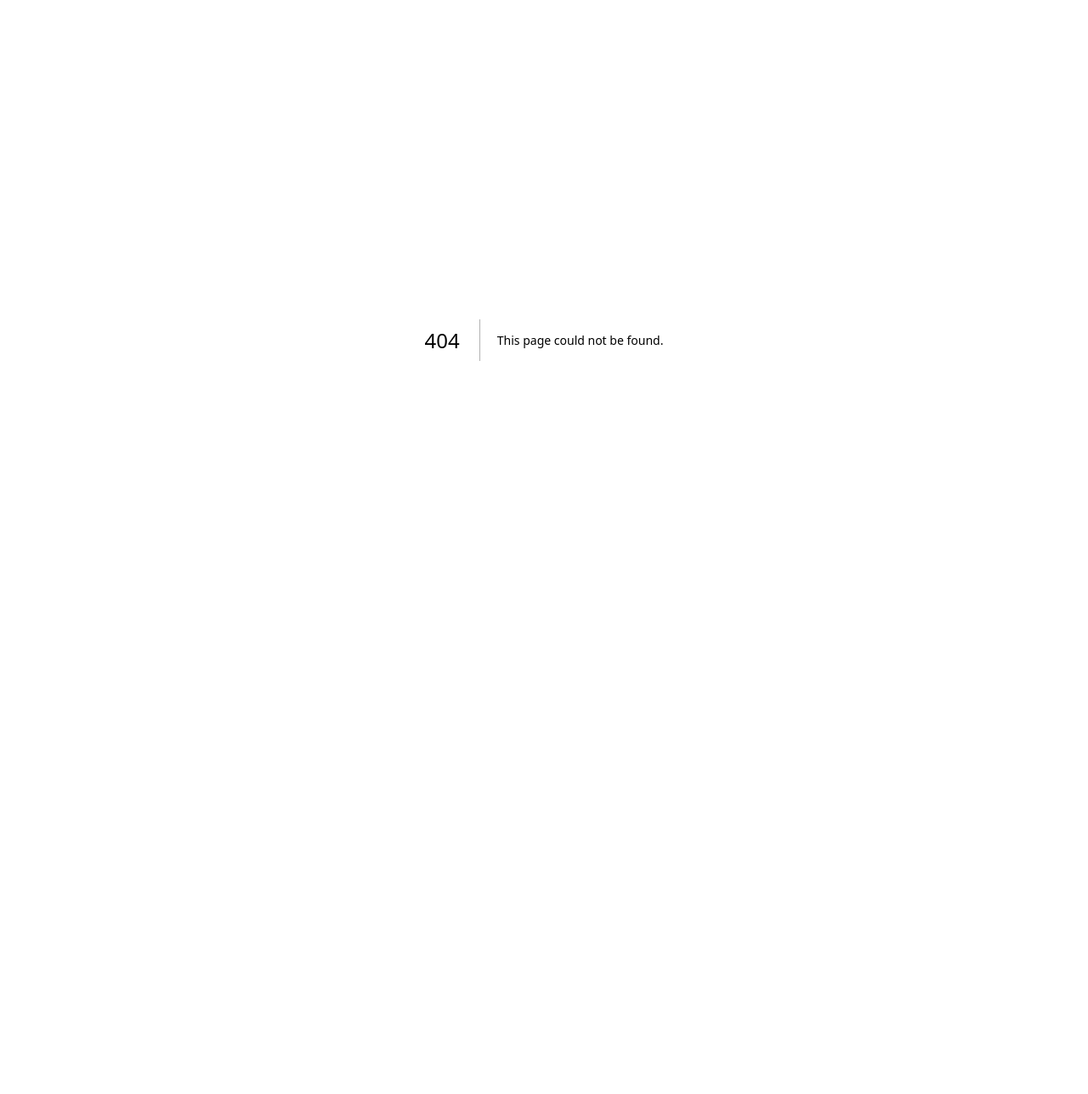
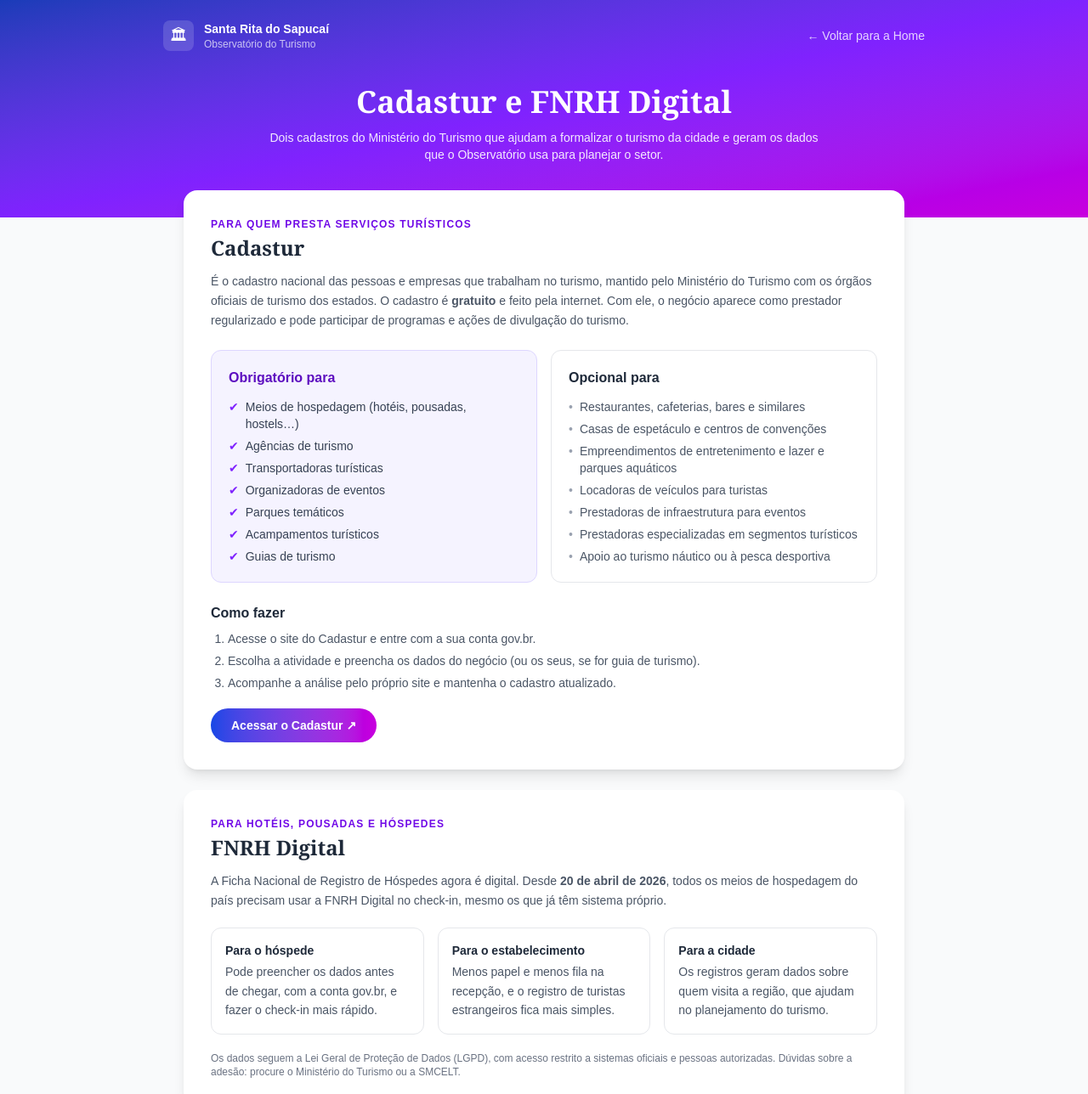
Before and after one commit to Gpatinho/C317, a Next.js app in the folder front/: page /cadastur in a window 1280 px wide. Before the commit this address had no page. Shown: the top 1288 px of the page at 85% size. Before the commit the page ends 800 px from the top, so only its background shows below. Built offline with nearby package versions, Linux system fonts and the light colour scheme.

Commit message:
feat(front): página do Cadastur e FNRH Digital com link na Home

```diff
--- /dev/null
+++ b/front/app/cadastur/page.tsx
@@ -0,0 +1,157 @@
+import type { Metadata } from "next";
+import Link from "next/link";
+
+// Página informativa (sem API) sobre os cadastros federais do turismo que os
+// prestadores de Santa Rita do Sapucaí precisam conhecer.
+// Fontes: Ministério do Turismo (Cadastur) e notícias da obrigatoriedade da FNRH Digital (abril/2026).
+
+export const metadata: Metadata = {
+  title: "Cadastur e FNRH Digital | Observatório do Turismo de Santa Rita do Sapucaí",
+  description: "O que são o Cadastur e a FNRH Digital, quem precisa se cadastrar e onde fazer.",
+};
+
+const OBRIGATORIOS = [
+  "Meios de hospedagem (hotéis, pousadas, hostels…)",
+  "Agências de turismo",
+  "Transportadoras turísticas",
+  "Organizadoras de eventos",
+  "Parques temáticos",
+  "Acampamentos turísticos",
+  "Guias de turismo",
+];
+
+const OPCIONAIS = [
+  "Restaurantes, cafeterias, bares e similares",
+  "Casas de espetáculo e centros de convenções",
+  "Empreendimentos de entretenimento e lazer e parques aquáticos",
+  "Locadoras de veículos para turistas",
+  "Prestadoras de infraestrutura para eventos",
+  "Prestadoras especializadas em segmentos turísticos",
+  "Apoio ao turismo náutico ou à pesca desportiva",
+];
+
+export default function CadasturPage() {
+  return (
+    <main className="min-h-screen bg-gray-50">
+      <header className="bg-gradient-to-br from-blue-800 via-violet-600 to-fuchsia-600 text-white px-6 pt-6 pb-16">
+        <div className="max-w-4xl mx-auto flex items-center justify-between mb-10">
+          <Link href="/" className="flex items-center gap-3">
+            <div className="w-9 h-9 rounded-lg bg-white/15 flex items-center justify-center text-lg">🏛</div>
+            <div className="leading-tight">
+              <p className="text-sm font-semibold">Santa Rita do Sapucaí</p>
+              <p className="text-xs text-white/70">Observatório do Turismo</p>
+            </div>
+          </Link>
+          <Link href="/" className="text-sm text-white/80 hover:text-white">
+            ← Voltar para a Home
+          </Link>
+        </div>
+        <div className="max-w-4xl mx-auto text-center">
+          <h1 className="font-serif text-3xl md:text-4xl font-bold mb-3">Cadastur e FNRH Digital</h1>
+          <p className="text-white/90 text-sm max-w-2xl mx-auto">
+            Dois cadastros do Ministério do Turismo que ajudam a formalizar o turismo da cidade e geram os dados que o
+            Observatório usa para planejar o setor.
+          </p>
+        </div>
+      </header>
+
+      <div className="max-w-4xl mx-auto px-6 -mt-8 pb-12 space-y-6">
+        {/* Cadastur */}
+        <section className="bg-white rounded-2xl shadow-lg p-6 sm:p-8">
+          <p className="text-xs font-semibold tracking-widest text-violet-700">PARA QUEM PRESTA SERVIÇOS TURÍSTICOS</p>
+          <h2 className="mt-1 font-serif text-2xl font-bold text-gray-800">Cadastur</h2>
+          <p className="mt-3 text-sm text-gray-600 leading-relaxed">
+            É o cadastro nacional das pessoas e empresas que trabalham no turismo, mantido pelo Ministério do Turismo com
+            os órgãos oficiais de turismo dos estados. O cadastro é <strong>gratuito</strong> e feito pela internet. Com
+            ele, o negócio aparece como prestador regularizado e pode participar de programas e ações de divulgação do
+            turismo.
+          </p>
+
+          <div className="mt-6 grid md:grid-cols-2 gap-4">
+            <div className="rounded-xl border border-violet-200 bg-violet-50 p-5">
+              <h3 className="font-semibold text-violet-800">Obrigatório para</h3>
+              <ul className="mt-3 space-y-1.5 text-sm text-gray-700">
+                {OBRIGATORIOS.map((o) => (
+                  <li key={o} className="flex gap-2">
+                    <span aria-hidden className="text-violet-600">✔</span> {o}
+                  </li>
+                ))}
+              </ul>
+            </div>
+            <div className="rounded-xl border border-gray-200 p-5">
+              <h3 className="font-semibold text-gray-800">Opcional para</h3>
+              <ul className="mt-3 space-y-1.5 text-sm text-gray-600">
+                {OPCIONAIS.map((o) => (
+                  <li key={o} className="flex gap-2">
+                    <span aria-hidden className="text-gray-400">•</span> {o}
+                  </li>
+                ))}
+              </ul>
+            </div>
+          </div>
+
+          <h3 className="mt-6 font-semibold text-gray-800">Como fazer</h3>
+          <ol className="mt-2 space-y-1.5 text-sm text-gray-600 list-decimal pl-5">
+            <li>Acesse o site do Cadastur e entre com a sua conta gov.br.</li>
+            <li>Escolha a atividade e preencha os dados do negócio (ou os seus, se for guia de turismo).</li>
+            <li>Acompanhe a análise pelo próprio site e mantenha o cadastro atualizado.</li>
+          </ol>
+          <a
+            href="https://cadastur.turismo.gov.br/"
+            target="_blank"
+            rel="noopener noreferrer"
+            className="mt-5 inline-block bg-gradient-to-r from-blue-700 to-fuchsia-600 hover:opacity-90 text-white text-sm font-semibold rounded-full px-6 py-2.5"
+          >
+            Acessar o Cadastur ↗
+          </a>
+        </section>
+
+        {/* FNRH Digital */}
+        <section className="bg-white rounded-2xl shadow-lg p-6 sm:p-8">
+          <p className="text-xs font-semibold tracking-widest text-violet-700">PARA HOTÉIS, POUSADAS E HÓSPEDES</p>
+          <h2 className="mt-1 font-serif text-2xl font-bold text-gray-800">FNRH Digital</h2>
+          <p className="mt-3 text-sm text-gray-600 leading-relaxed">
+            A Ficha Nacional de Registro de Hóspedes agora é digital. Desde <strong>20 de abril de 2026</strong>, todos
+            os meios de hospedagem do país precisam usar a FNRH Digital no check-in, mesmo os que já têm sistema próprio.
+          </p>
+          <div className="mt-5 grid sm:grid-cols-3 gap-4">
+            <Card titulo="Para o hóspede" texto="Pode preencher os dados antes de chegar, com a conta gov.br, e fazer o check-in mais rápido." />
+            <Card titulo="Para o estabelecimento" texto="Menos papel e menos fila na recepção, e o registro de turistas estrangeiros fica mais simples." />
+            <Card titulo="Para a cidade" texto="Os registros geram dados sobre quem visita a região, que ajudam no planejamento do turismo." />
+          </div>
+          <p className="mt-5 text-xs text-gray-500">
+            Os dados seguem a Lei Geral de Proteção de Dados (LGPD), com acesso restrito a sistemas oficiais e pessoas
+            autorizadas. Dúvidas sobre a adesão: procure o Ministério do Turismo ou a SMCELT.
+          </p>
+        </section>
+
+        {/* Observatório */}
+        <section className="rounded-2xl bg-gradient-to-br from-blue-800 via-violet-600 to-fuchsia-600 text-white p-6 sm:p-8 flex flex-col md:flex-row md:items-center gap-4 md:justify-between">
+          <div>
+            <h2 className="font-serif text-xl font-bold">Veja os números do turismo da cidade</h2>
+            <p className="mt-1 text-sm text-white/90">Visitantes, hospedagem, leitos, empresas e empregos, mês a mês.</p>
+          </div>
+          <Link
+            href="/dashboard"
+            className="self-start md:self-auto bg-white text-blue-800 hover:bg-gray-100 text-sm font-semibold rounded-full px-6 py-2.5"
+          >
+            Abrir o dashboard
+          </Link>
+        </section>
+
+        <p className="text-xs text-gray-500 text-center">
+          Informações do Ministério do Turismo. Regras e prazos podem mudar: confira sempre os canais oficiais.
+        </p>
+      </div>
+    </main>
+  );
+}
+
+function Card({ titulo, texto }: { titulo: string; texto: string }) {
+  return (
+    <div className="rounded-xl border border-gray-200 p-4">
+      <h3 className="text-sm font-semibold text-gray-800">{titulo}</h3>
+      <p className="mt-1 text-sm text-gray-600 leading-relaxed">{texto}</p>
+    </div>
+  );
+}
--- a/front/app/page.tsx
+++ b/front/app/page.tsx
@@ -76,6 +76,12 @@
                 Ver relatórios
               </Link>
               <Link
+                href="/cadastur"
+                className="bg-white/15 hover:bg-white/25 transition text-white font-medium text-sm rounded-full px-5 py-2 border border-white/30"
+              >
+                Cadastur e FNRH
+              </Link>
+              <Link
                 href="/login"
                 className="bg-white hover:bg-gray-100 transition text-blue-800 font-medium text-sm rounded-full px-5 py-2"
               >
```
Also changed, not shown: 2 other files (tests, documents, lock files or other folders).
